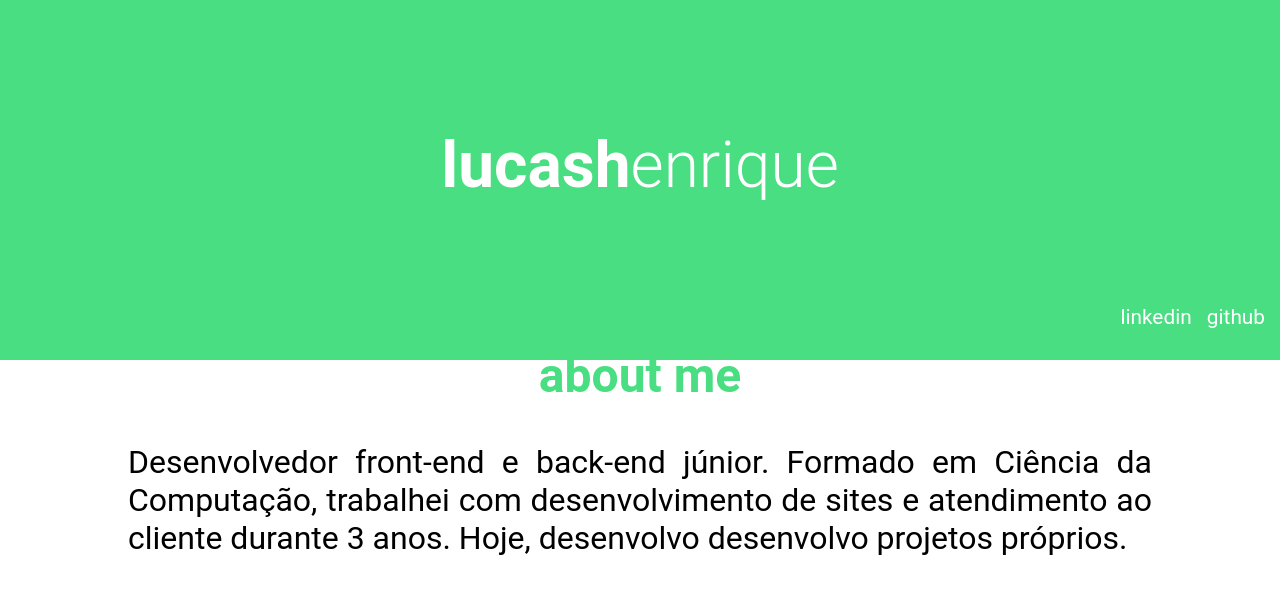
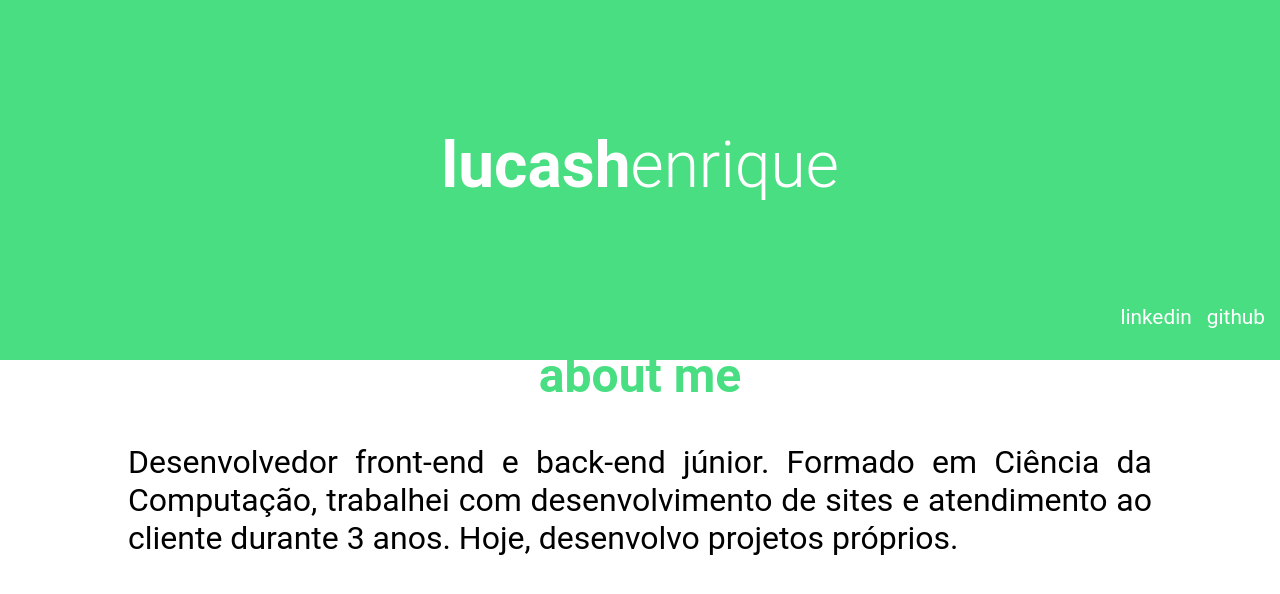
Before and after one commit to lhalmeida/lhalmeida.github.io, a plain HTML site: page index.html in a window 1280 px wide. Drawn offline with Linux system fonts and the light colour scheme.

Commit message:
Correção do texto

```diff
--- a/index.html
+++ b/index.html
@@ -24,7 +24,7 @@
        <div class="about">
            <h1>about me</h1>
            <div class="info">
-               <p>Desenvolvedor front-end e back-end júnior. Formado em Ciência da Computação, trabalhei com desenvolvimento de sites e atendimento ao cliente durante 3 anos. Hoje, desenvolvo desenvolvo projetos próprios.</p>
+               <p>Desenvolvedor front-end e back-end júnior. Formado em Ciência da Computação, trabalhei com desenvolvimento de sites e atendimento ao cliente durante 3 anos. Hoje, desenvolvo projetos próprios.</p>
            </div>
 
        </div>
```
